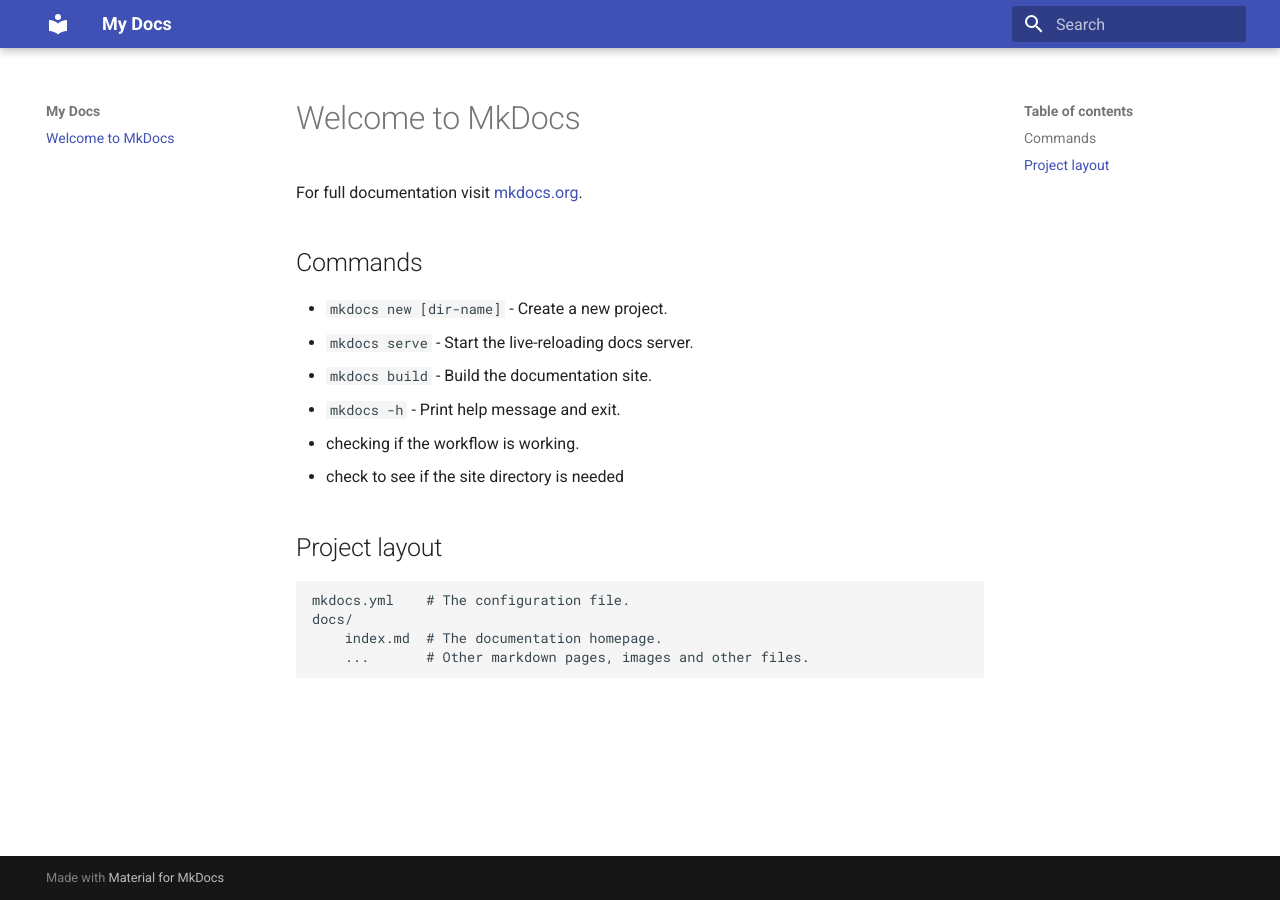
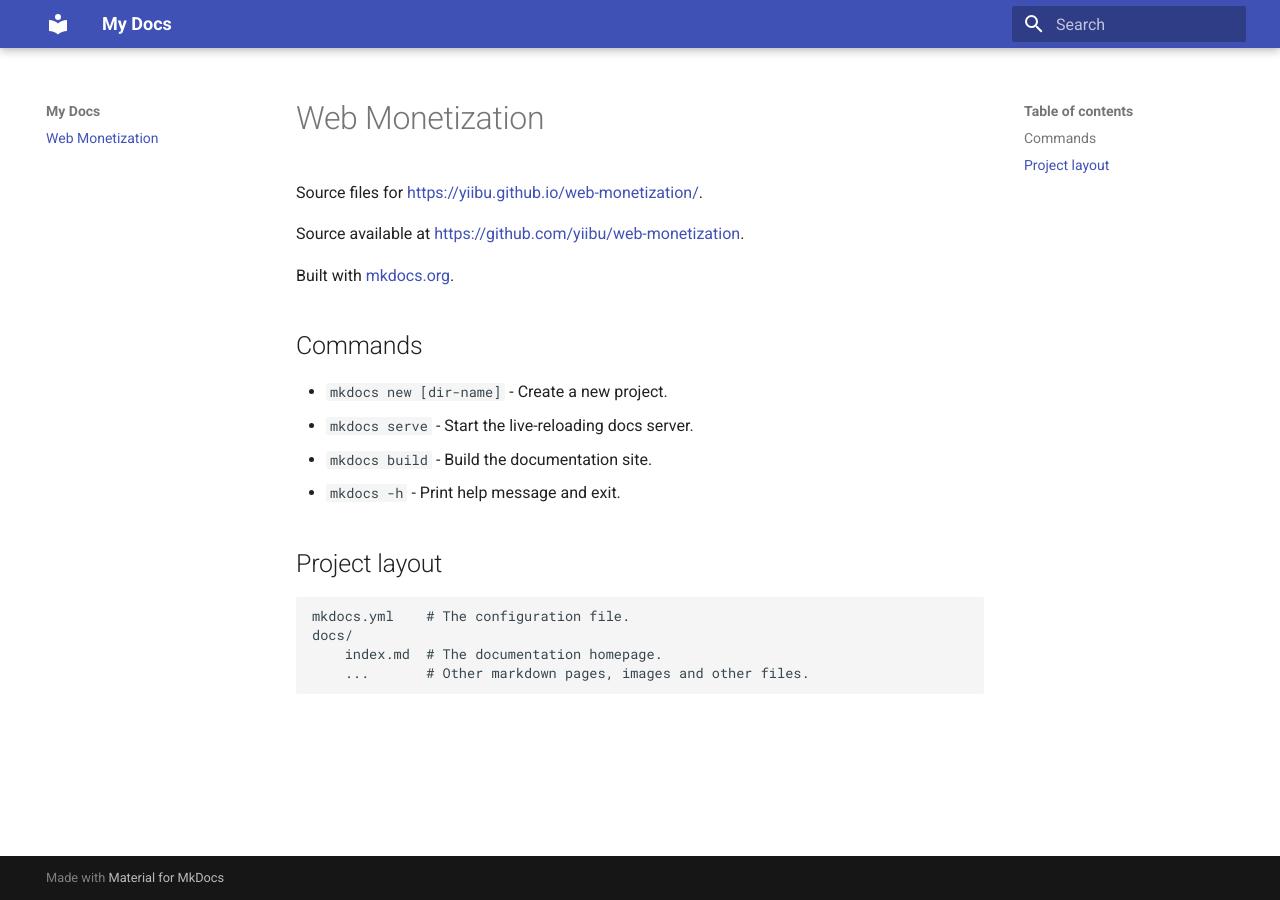
Before and after one commit to yiibu/web-monetization, an MkDocs documentation site: the page built from docs/index.md, in a window 1280 px wide. Built offline with MkDocs 1.6.1 and Material for MkDocs 9.7.7, drawn with Linux system fonts in a browser that asks for light colours.

```diff
--- a/docs/index.md
+++ b/docs/index.md
@@ -1,6 +1,10 @@
-# Welcome to MkDocs
+# Web Monetization
 
-For full documentation visit [mkdocs.org](https://www.mkdocs.org).
+Source files for [https://yiibu.github.io/web-monetization/](https://yiibu.github.io/web-monetization/).
+
+Source available at [https://github.com/yiibu/web-monetization](https://github.com/yiibu/web-monetization).
+
+Built with [mkdocs.org](https://www.mkdocs.org).
 
 ## Commands
 
@@ -8,8 +12,6 @@ For full documentation visit [mkdocs.org](https://www.mkdocs.org).
 * `mkdocs serve` - Start the live-reloading docs server.
 * `mkdocs build` - Build the documentation site.
 * `mkdocs -h` - Print help message and exit.
-* checking if the workflow is working.
-* check to see if the site directory is needed
 
 ## Project layout
 
```
Also changed, not shown: readme.md (+36 -5 lines).
